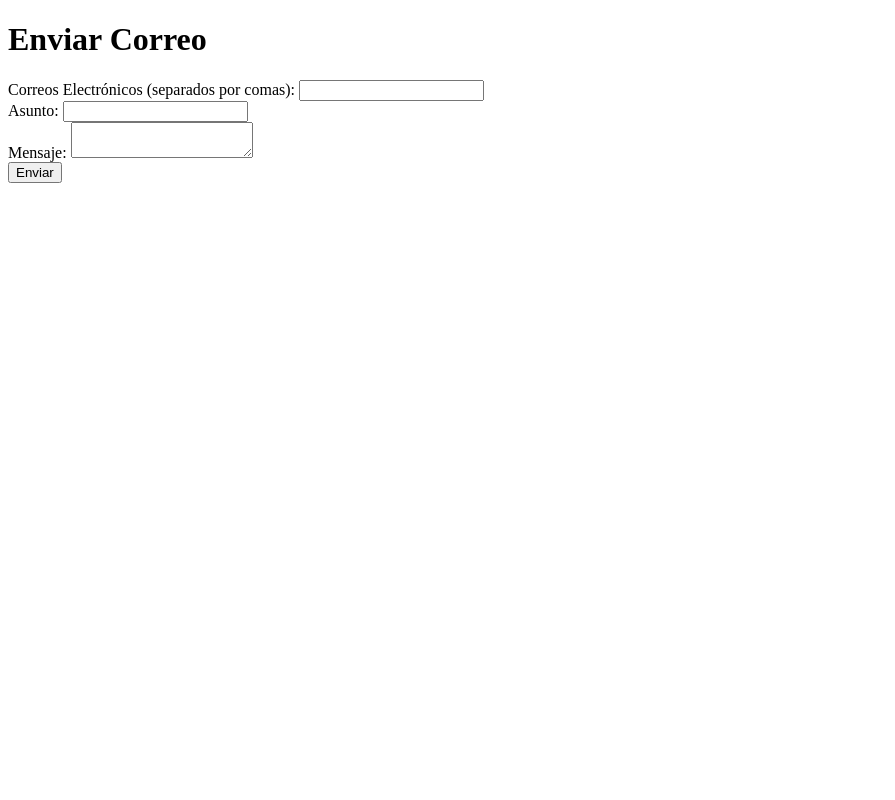
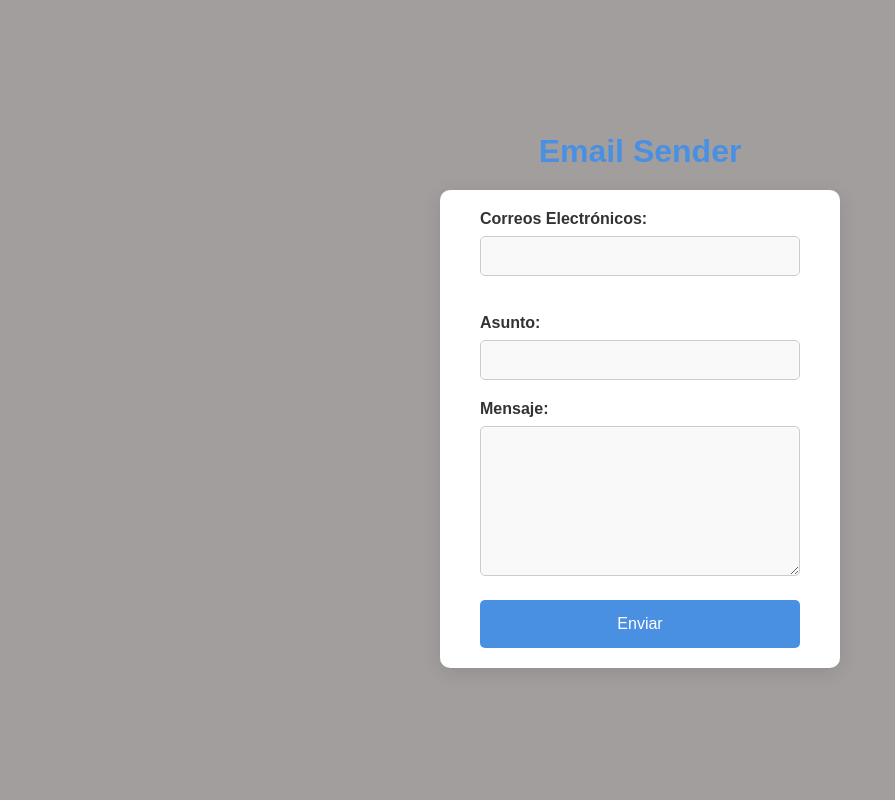
Before and after one commit to MauriiLogx/Email-Sender, a Flask app: page / in a window 1280 px wide. Shown: the whole page, without its empty margins (0-895 px from the left). Run offline with Flask 3, Linux system fonts and the light colour scheme.

Commit message:
terminando de diseñar el email sender

```diff
--- a/templates/index.html
+++ b/templates/index.html
@@ -3,12 +3,16 @@
 <head>
     <meta charset="UTF-8">
     <title>Enviar Correo</title>
+    <link rel="stylesheet" href="styles.css">
 </head>
 <body>
-    <h1>Enviar Correo</h1>
-    <form action="/send_email" method="post">
-        <label for="email">Correos Electrónicos (separados por comas):</label>
-        <input type="text" id="email" name="email" required>
+    <div class="form-container">
+    <h1 class="title">Email Sender</h1>
+    <form class="formulario" action="/send_email" method="post">
+        <div id="email-fields">
+            <label for="email">Correos Electrónicos:</label>
+            <input type="email" name="email" required>
+        </div>
         <br>
         <label for="subject">Asunto:</label>
         <input type="text" id="subject" name="subject" required>
@@ -18,5 +22,6 @@
         <br>
         <button type="submit">Enviar</button>
     </form>
+</div>
 </body>
 </html>
--- /dev/null
+++ b/templates/styles.css
@@ -0,0 +1,77 @@
+* {
+    margin: 0;
+    padding: 0;
+    box-sizing: border-box;
+    font-family: 'Arial', sans-serif;
+}
+
+body {
+    background-color: #a39e9e;
+    display: flex;
+    justify-content: center;
+    align-items: center;
+    height: 100vh;
+}
+
+h1.title {
+    text-align: center;
+    color: #4a90e2;
+    margin-bottom: 20px;
+}
+
+form.formulario {
+    background-color: white;
+    padding: 20px 40px;
+    border-radius: 10px;
+    box-shadow: 0px 4px 20px rgba(0, 0, 0, 0.1);
+    width: 400px;
+}
+
+form.formulario label {
+    display: block;
+    margin-bottom: 8px;
+    font-weight: bold;
+    color: #333;
+}
+
+form.formulario input[type="email"],
+form.formulario input[type="text"],
+form.formulario textarea {
+    width: 100%;
+    padding: 10px;
+    margin-bottom: 20px;
+    border: 1px solid #ccc;
+    border-radius: 5px;
+    font-size: 16px;
+    background-color: #f9f9f9;
+    color: #333;
+}
+
+form.formulario input[type="email"]:focus,
+form.formulario input[type="text"]:focus,
+form.formulario textarea:focus {
+    border-color: #4a90e2;
+    outline: none;
+    background-color: #fff;
+}
+
+form.formulario textarea {
+    height: 150px;
+    resize: vertical;
+}
+
+form.formulario button {
+    width: 100%;
+    padding: 15px;
+    background-color: #4a90e2;
+    color: white;
+    border: none;
+    border-radius: 5px;
+    font-size: 16px;
+    cursor: pointer;
+    transition: background-color 0.3s ease;
+}
+
+form.formulario button:hover {
+    background-color: #357ab7;
+}
```
Also changed, not shown: app.py (line endings or trailing spaces).
